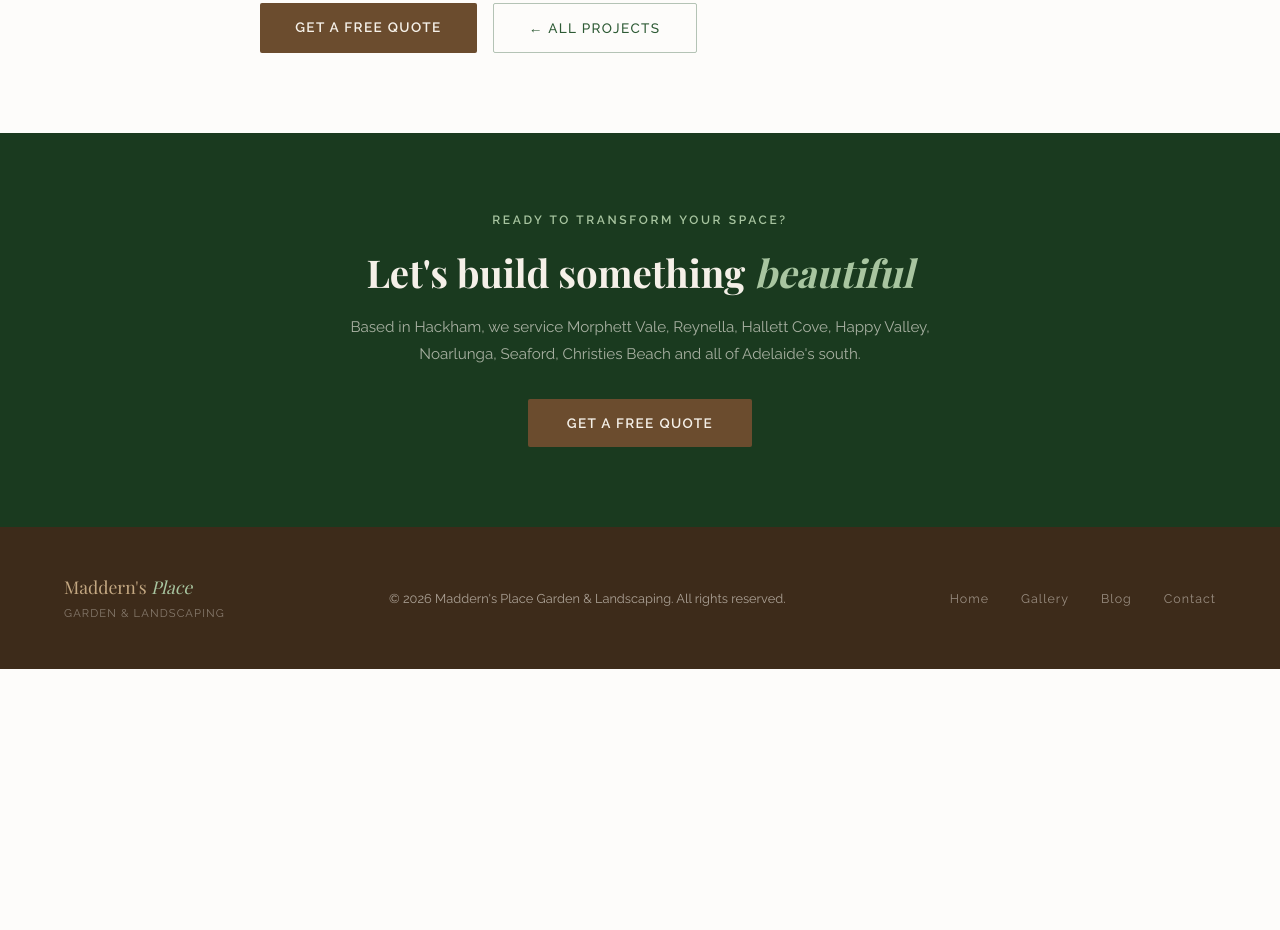
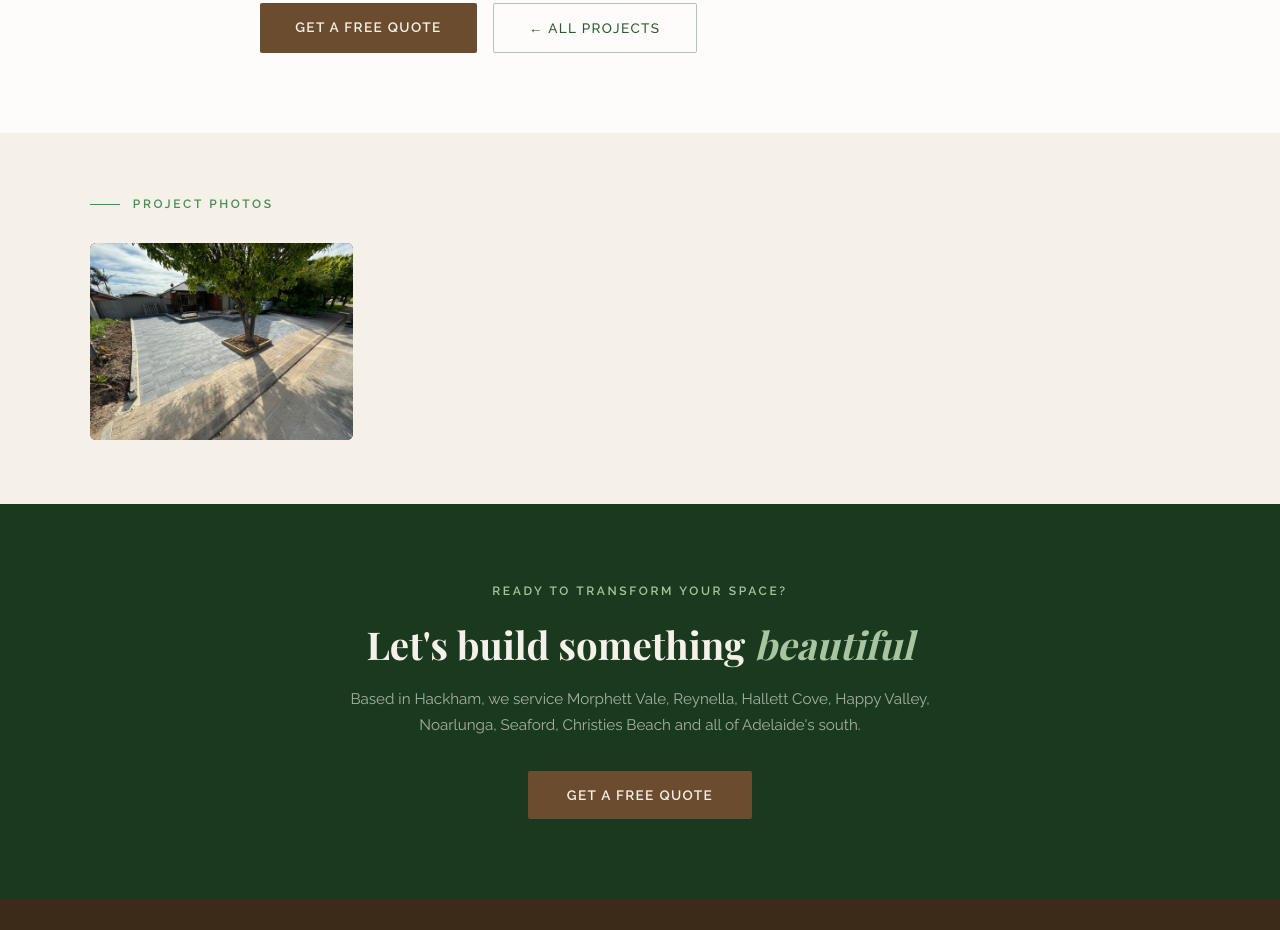
Before and after one commit to maddernsplace/madderns-place-website, a website: page driveway-paving-front-yard-landscaping-seaford-sa.html in a window 1280 px wide. Shown: the part 3133-4063 px from the top of the page. Before the commit the page ends 3802 px from the top, so only its background shows below. Drawn offline with nearby package versions, Linux system fonts and the light colour scheme; a web font is replaced by a local one.

Commit message:
Project page: Driveway & Front Yard Paving Transformation in Seaford, South Australia

```diff
--- a/driveway-paving-front-yard-landscaping-seaford-sa.html
+++ b/driveway-paving-front-yard-landscaping-seaford-sa.html
@@ -155,6 +155,21 @@ Whether you're looking to install a new paved driveway, upgrade your front yard,
 </section>
 
 
+    <section style="padding:4rem; background:#f5f0e8;">
+      <div style="max-width:1100px; margin:0 auto;">
+        <div style="font-size:0.75rem; font-weight:600; letter-spacing:0.22em; text-transform:uppercase; color:#4a8c55; display:flex; align-items:center; gap:0.8rem; margin-bottom:2rem;">
+          <span style="display:block; width:30px; height:1px; background:#4a8c55;"></span>Project Photos
+        </div>
+        <div style="display:grid; grid-template-columns:repeat(auto-fill, minmax(260px,1fr)); gap:1rem;">
+          <a href="project-images/proj_1774141533204_yti_1.jpg" target="_blank" rel="noopener"
+            style="display:block; border-radius:6px; overflow:hidden; aspect-ratio:4/3; background:#1a3a1f;">
+            <img src="project-images/proj_1774141533204_yti_1.jpg" alt="Driveway &amp; Front Yard Paving Transformation in Seaford, South Australia — photo 1" loading="lazy"
+              style="width:100%; height:100%; object-fit:cover; display:block; transition:transform 0.3s;"
+              onmouseover="this.style.transform='scale(1.04)'" onmouseout="this.style.transform=''">
+          </a>
+        </div>
+      </div>
+    </section>
 
 <section style="padding:5rem 4rem;background:#1a3a1f;text-align:center;">
   <div style="max-width:600px;margin:0 auto;">
```
